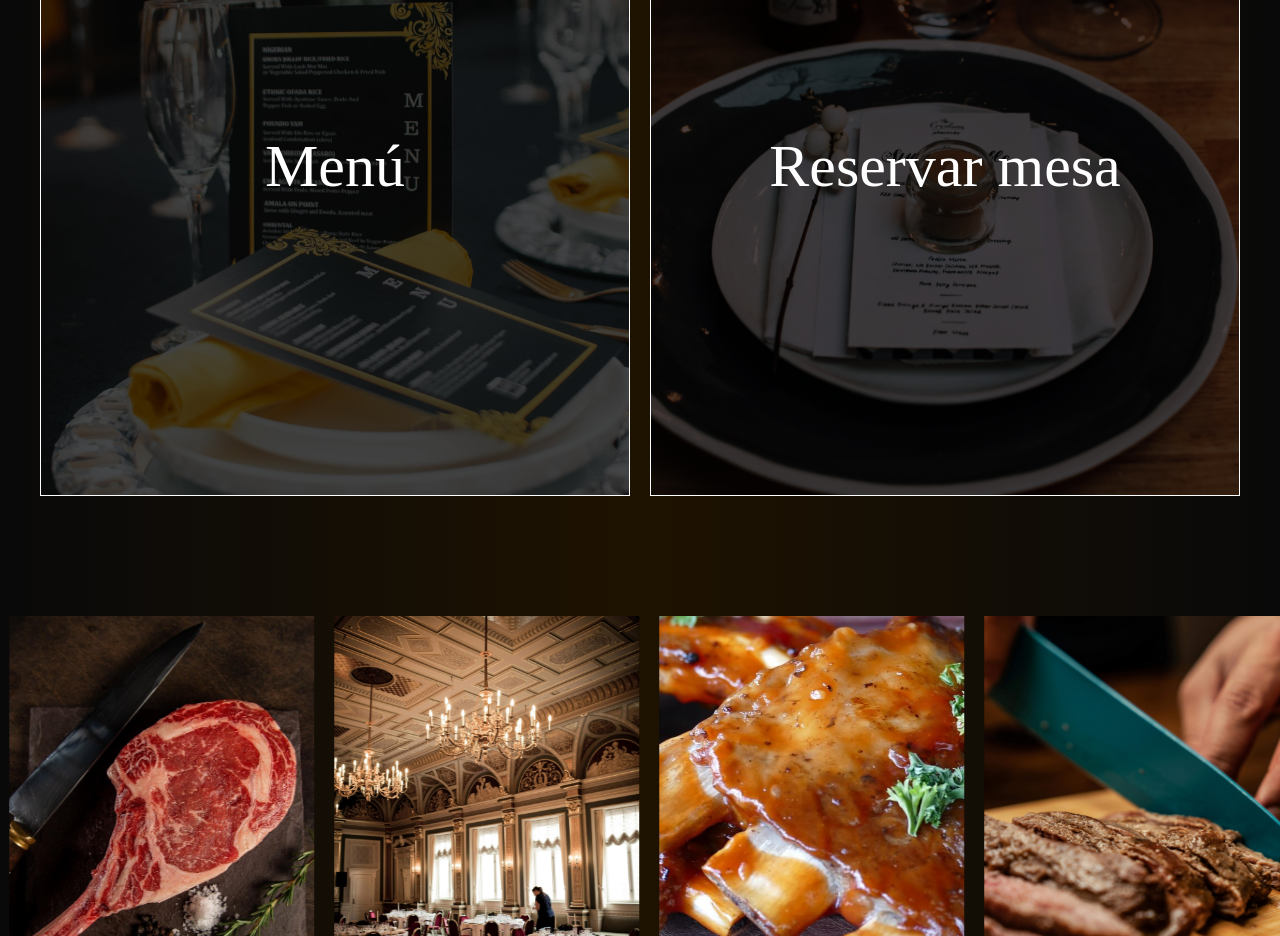
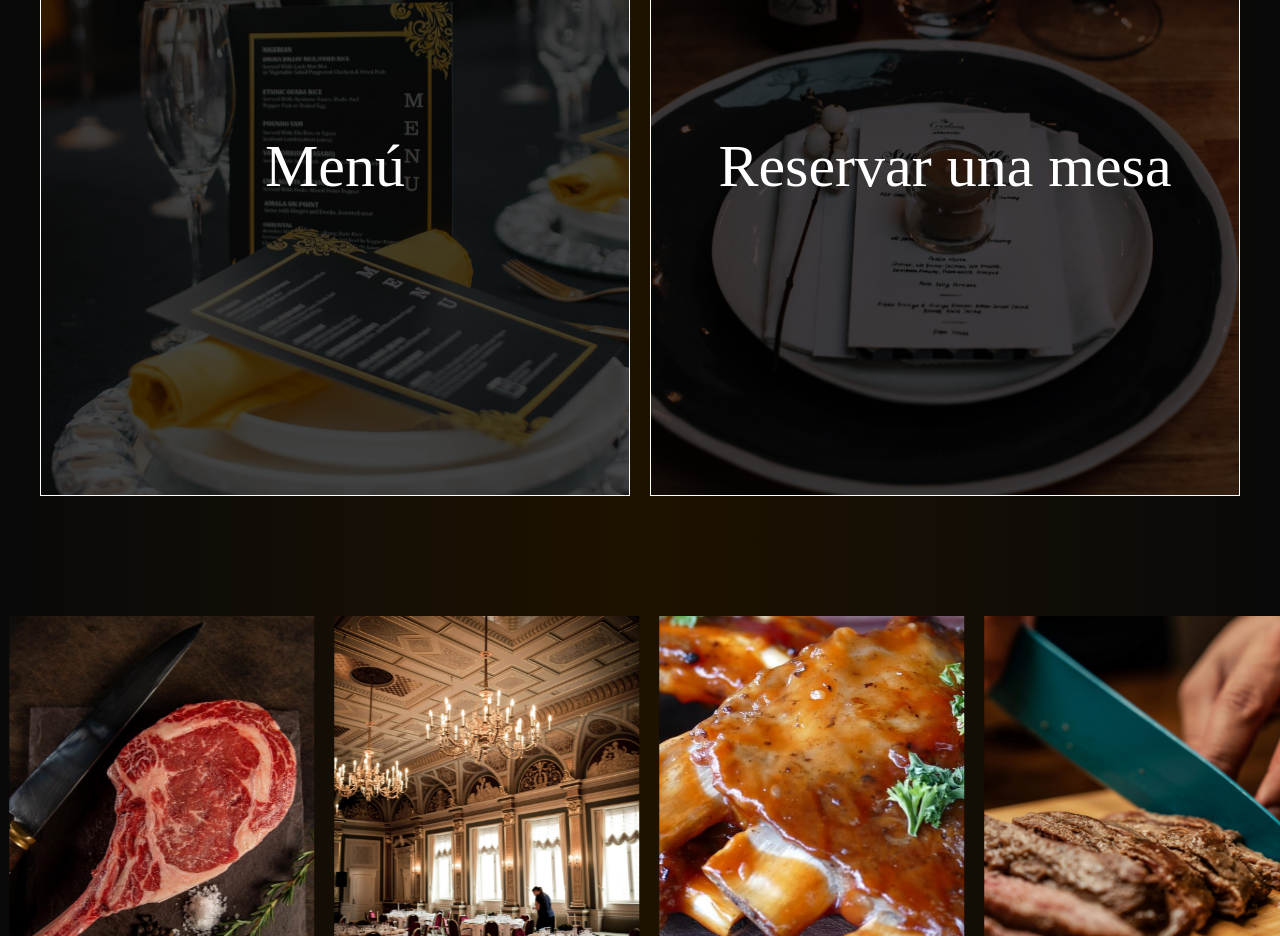
Before and after one commit to Dev-id-A/restaurant-page, a React (Vite) app: page / in a window 1280 px wide. Shown: the part 2760-3696 px from the top of the page. Built offline with nearby package versions, Linux system fonts and the light colour scheme; a web font is replaced by a local one.

Commit message:
Home lang changed to json

```diff
--- a/pages/Home.jsx
+++ b/pages/Home.jsx
@@ -4,6 +4,7 @@ import OurMeats from "../src/assets/Home/OurMeats"
 import Button from "../src/assets/Home/Button"
 import Foods from "../src/assets/Home/Foods"
 import Reviews from "../src/assets/Home/Reviews"
+import homeLang from "../src/assets/Json/HomeJson"
 
 function Home({lang, toggleFade}) {
   return (
@@ -15,14 +16,12 @@ function Home({lang, toggleFade}) {
         <OurMeats {...{lang}} />
 
         <section className="flex flex-col items-center justify-center py-30 gap-10 w-full text-center">
-          <h2 className="text-4xl text-royal font-yrsa">{lang == "es" ?
-            `Cada plato es una obra de arte. ¡Explora nuestra carta y asegura tu mesa!`:
-            "Each dish is a masterpiece. Explore our menu and reserve your table."}
+          <h2 className="text-4xl text-royal font-yrsa">{homeLang.slogan[lang]}
           </h2>
 
             <div className="flex flex-row px-10 gap-5 justify-center w-full text-white font-yrsa">
-              <Button children={lang == "es" ? "Menú":"Menu"} to={"menu"} src={"bg-[url('/img/home/menu.jpg')]"} />
-              <Button children={lang=="es" ? "Reservar mesa":"Book a table"} to={"menu"} src={"bg-[url('/img/home/table.jpg')]"} />
+              <Button children={homeLang.menu[lang]} to={"menu"} src={"bg-[url('/img/home/menu.jpg')]"} />
+              <Button children={homeLang.book[lang]} to={"menu"} src={"bg-[url('/img/home/table.jpg')]"} />
             </div>
         </section>
 
--- a/src/assets/Home/OurMeats.jsx
+++ b/src/assets/Home/OurMeats.jsx
@@ -1,14 +1,11 @@
+import homeLang from "../Json/HomeJson"
+
 function OurMeats({lang}) {
-const message = {
-  es: "Nuestras carnes provienen de ganaderías responsables, donde los animales crecen en libertad y sin hormonas ni químicos. Apostamos por una producción ética y sostenible que realza el sabor auténtico de cada corte.",
-  en: "Our meats come from responsible farms, where animals are raised free-range and without hormones or chemicals. We are committed to ethical, sustainable practices that bring out the true flavor of every cut."
-};
-
 
   return (
     <section className="flex flex-row h-140 w-full px-3">
         <div className="flex flex-1 bg-black justify-center items-center px-50">
-            <h1 className="font-yrsa text-center text-white text-3xl">{lang == "es" ? message.es:message.en}</h1>
+            <h1 className="font-yrsa text-center text-white text-3xl">{homeLang.message[lang]}</h1>
         </div>
         <img className="h-auto max-h-full w-fit object-contain" src="/img/home/vacas pastando 2.jpg" alt="Cows" />
     </section>
--- a/src/assets/Home/Presentation.jsx
+++ b/src/assets/Home/Presentation.jsx
@@ -1,17 +1,11 @@
+import homeLang from "../Json/HomeJson"
+
 function Presentation({lang}) {
-const presentation = {
-  aboutES: "UN VIAJE SENSORIAL ENTRE AROMAS, TEXTURA Y TRADICIÓN.",
-  aboutEN: "A sensory journey through aromas, textures, and tradition.",
-  descriptionES: <>Sumérgete en el calor de nuestras parrillas y vive una cena inolvidable, porque The Grand no es solo un restaurante: <b>The Grand es una experiencia única.</b> Especializados en carnes selectas a la brasa, trabajamos con piezas de la más alta calidad y una técnica impecable que realza cada sabor. Nuestros clientes nos califican con <b>5 estrellas</b>, reconociendo el compromiso y la pasión que ponemos en cada plato. <br />¡Reserva tu mesa y descubre por qué cada visita a The Grand se convierte en un recuerdo que querrás repetir una y otra vez!</>,
-  descriptionEN: <>Immerse yourself in the warmth of our grills and enjoy an unforgettable dinner, because The Grand is not just a restaurant: <b>The Grand is a one-of-a-kind experience.</b> Specializing in premium cuts cooked over open flames, we work with only the highest-quality meats and flawless techniques that elevate every flavor. Our guests rate us <b>5 stars</b>, recognizing the dedication and passion behind every dish. <br />Book your table and discover why every visit to The Grand becomes a memory you'll want to relive again and again!</>
-};
-
-
 
   return (
     <main className="flex flex-col justify-center items-center py-20 font-yrsa text-center text-royal">
-      <h1 className="text-5xl">{lang == "es" ? presentation.aboutES:presentation.aboutEN}</h1>
-        <p className="text-4xl mt-20 px-100">{lang == "es" ? presentation.descriptionES:presentation.descriptionEN}</p>
+      <h1 className="text-5xl">{homeLang.about[lang]}</h1>
+        <p className="text-4xl mt-20 px-100">{homeLang.description[lang]}</p>
     </main>
   )
 }
--- /dev/null
+++ b/src/assets/Json/HomeJson.jsx
@@ -0,0 +1,28 @@
+const homeLang = {
+    menu: {
+        es: "Menú",
+        en: "Menu"
+    },
+    book: {
+        es: "Reservar una mesa",
+        en: "Book a table"
+    },
+    slogan: {
+        es: "Cada plato es una obra de arte. ¡Explora nuestra carta y asegura tu mesa!",
+        en: "Each dish is a masterpiece. Explore our menu and reserve your table."
+    },
+    about: {
+        es: "UN VIAJE SENSORIAL ENTRE AROMAS, TEXTURA Y TRADICIÓN.",
+        en: "A SENSORY JOURNET THROUGH AROMAS, TEXTURES, AND TRADITION."
+    },
+    description: {
+        es: <>Sumérgete en el calor de nuestras parrillas y vive una cena inolvidable, porque The Grand no es solo un restaurante: <b>The Grand es una experiencia única.</b> Especializados en carnes selectas a la brasa, trabajamos con piezas de la más alta calidad y una técnica impecable que realza cada sabor. Nuestros clientes nos califican con <b>5 estrellas</b>, reconociendo el compromiso y la pasión que ponemos en cada plato. <br />¡Reserva tu mesa y descubre por qué cada visita a The Grand se convierte en un recuerdo que querrás repetir una y otra vez!</>,
+        en: <>Immerse yourself in the warmth of our grills and enjoy an unforgettable dinner, because The Grand is not just a restaurant: <b>The Grand is a one-of-a-kind experience.</b> Specializing in premium cuts cooked over open flames, we work with only the highest-quality meats and flawless techniques that elevate every flavor. Our guests rate us <b>5 stars</b>, recognizing the dedication and passion behind every dish. <br />Book your table and discover why every visit to The Grand becomes a memory you'll want to relive again and again!</>
+    },
+    message: {
+        es: "Nuestras carnes provienen de ganaderías responsables, donde los animales crecen en libertad y sin hormonas ni químicos. Apostamos por una producción ética y sostenible que realza el sabor auténtico de cada corte.",
+        en: "Our meats come from responsible farms, where animals are raised free-range and without hormones or chemicals. We are committed to ethical, sustainable practices that bring out the true flavor of every cut."
+    }
+}
+
+export default homeLang
```
